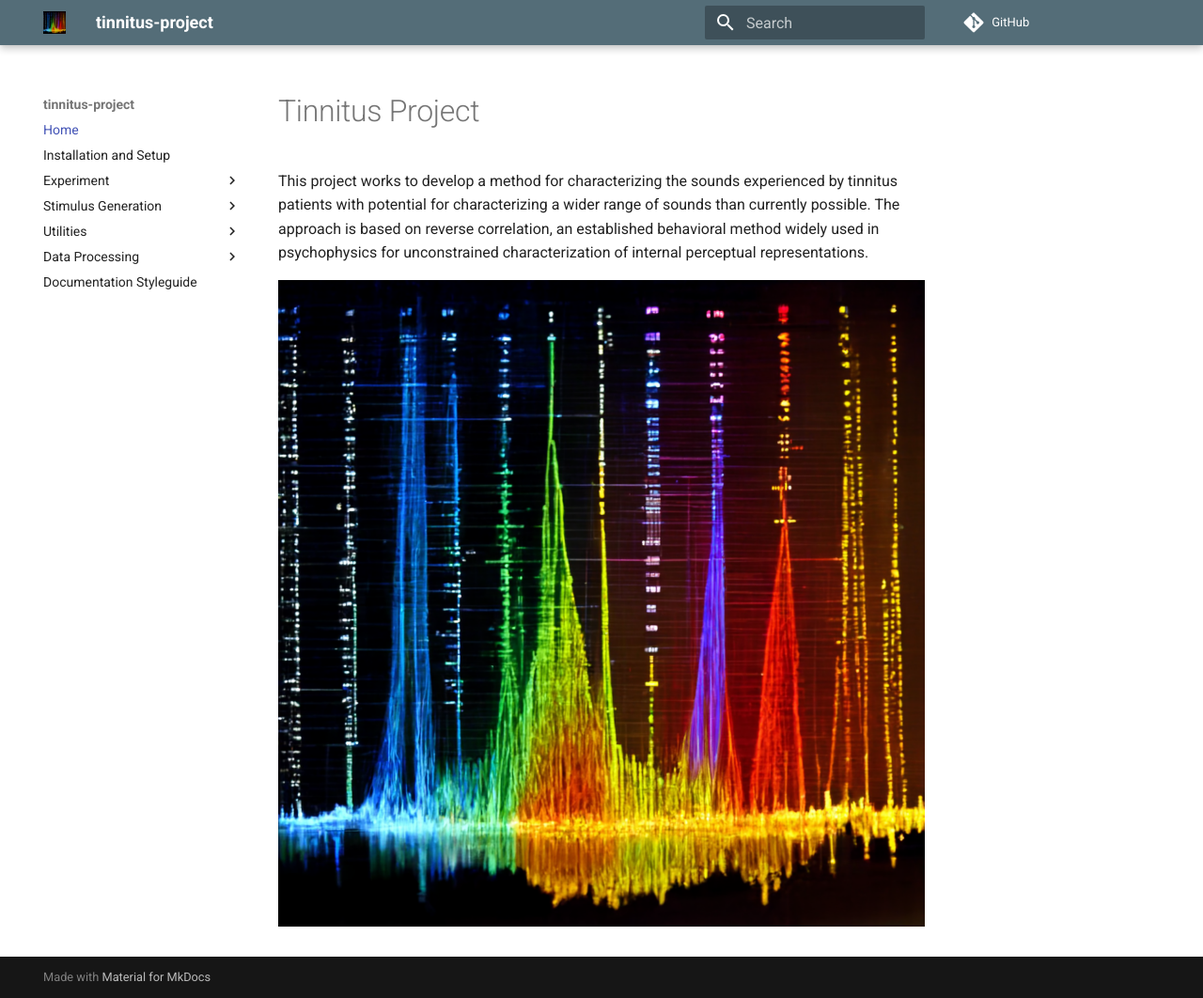
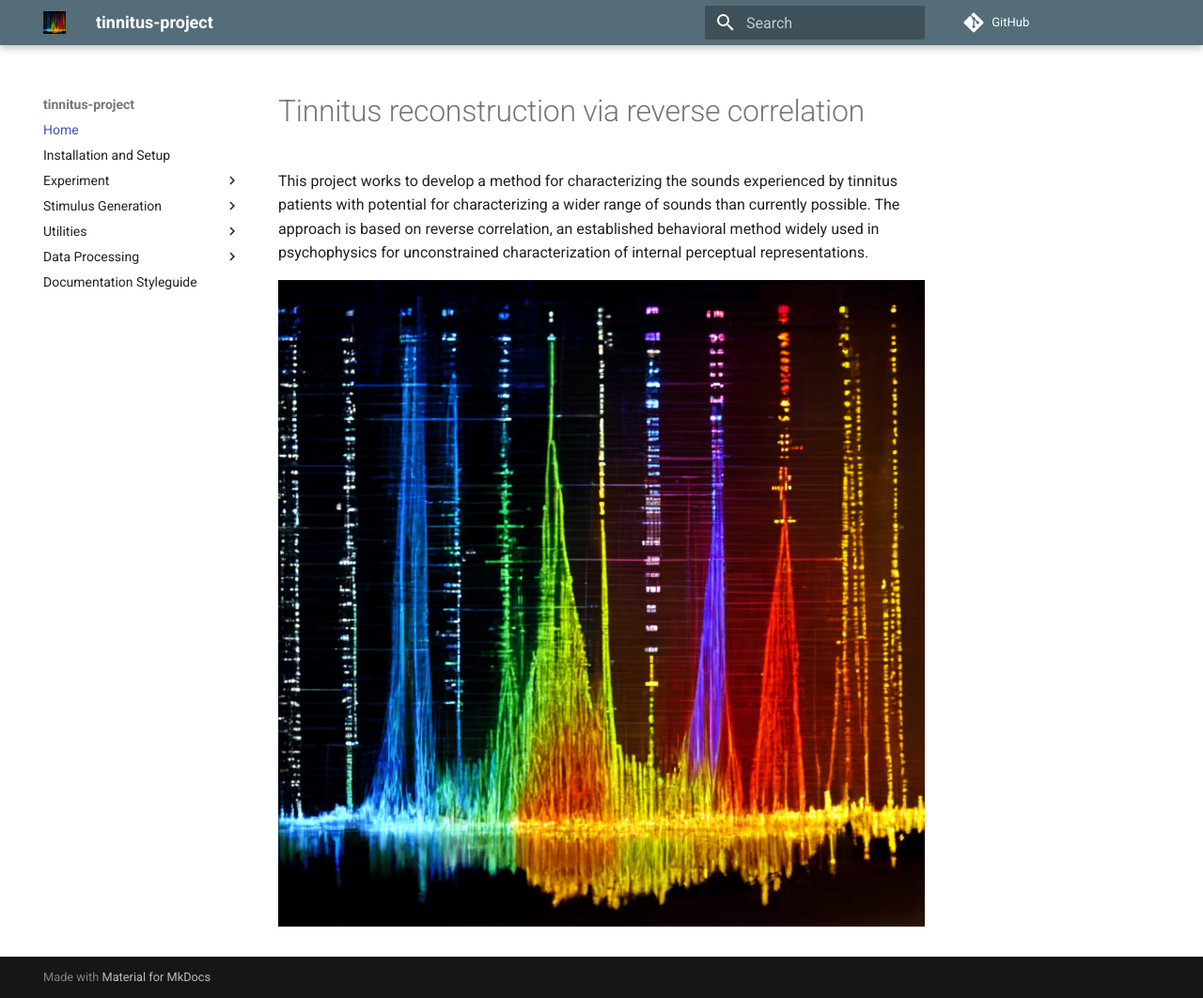
Before and after one commit to The-Lammert-Lab/tinnitus-reconstruction, an MkDocs documentation site: the page built from docs/index.md, in a window 1280 px wide and 1062 px high. Shown: the whole window at 94% size. Built offline with MkDocs 1.6.1 and Material for MkDocs 9.7.7, drawn with Linux system fonts in a browser that asks for light colours; comment, search, counter and statistics services are not loaded.

Commit message:
Update index.md

```diff
--- a/docs/index.md
+++ b/docs/index.md
@@ -1,4 +1,4 @@
-# Tinnitus Project
+# Tinnitus reconstruction via reverse correlation
 
 This project works to develop a method for characterizing the sounds
 experienced by tinnitus patients with potential for characterizing a
```
